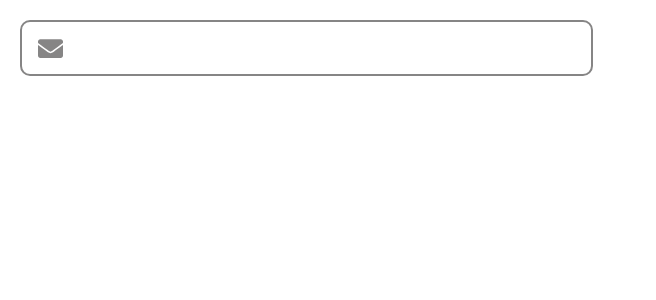
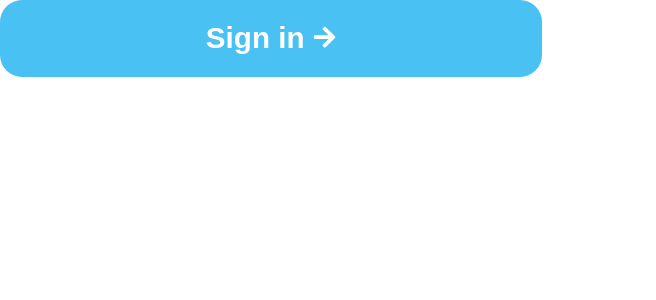
Before and after one commit to ULA-Development/ClinicWaitTime_Website, a React (Create React App) app: page / in a window 1280 px wide. Shown: the top 300 px of the page, without its empty margins (0-656 px from the left). Built offline with nearby package versions, Linux system fonts and the light colour scheme.

Commit message:
Ceating a new CSS file for Button

```diff
--- a/package.json
+++ b/package.json
@@ -7,7 +7,6 @@
     "@testing-library/react": "^13.4.0",
     "@testing-library/user-event": "^13.5.0",
     "@types/jest": "^27.5.2",
-    "@types/node": "^16.18.34",
     "@types/react": "^18.2.7",
     "@types/react-dom": "^18.2.4",
     "firebase": "^9.22.1",
@@ -40,5 +39,8 @@
       "last 1 firefox version",
       "last 1 safari version"
     ]
+  },
+  "devDependencies": {
+    "@types/node": "^20.2.5"
   }
 }
--- a/src/App.tsx
+++ b/src/App.tsx
@@ -4,6 +4,7 @@ import { getDatabase, ref, set, onValue } from "firebase/database";
 import { getAuth, createUserWithEmailAndPassword } from "firebase/auth";
 import firebaseConfig from "./data/firebaseConfig";
 import TextInput from "./components/TextInput";
+import Button from "./components/Button";
 
 const app = initializeApp(firebaseConfig);
 const db = getDatabase(app);
@@ -38,8 +39,9 @@ function createUser() {
 
 function App() {
   return (
-    <TextInput/>
-
+    <div>
+      <Button onClick={() => console.log("clicked")}>Sign in</Button>
+    </div>
   );
 }
 
--- /dev/null
+++ b/src/components/Button.css
@@ -0,0 +1,21 @@
+.Button {
+    padding: 10px 20px;
+    border-radius: 22px;
+    font-weight: bold;
+    font-size: 29.6px;
+    color: white;
+    background-color: #4AC1F3;
+    transition: backgroundcolor 0.5s ease;
+    text-align: center;
+    border: none;
+  }
+
+  .Button-clicked {
+    animation: button-click 0.6s;
+  }
+
+  @keyframes button-click {
+    0% { background-color: #4AC1F3; }
+    50% { background-color: #0072a3d0; }
+    100% { background-color: #4AC1F3; }
+  }
--- /dev/null
+++ b/src/components/Button.tsx
@@ -0,0 +1,41 @@
+import { ReactNode, useState } from "react";
+import { Interface } from "readline";
+import "./Button.css";
+
+interface Props {
+  children: ReactNode;
+  onClick: () => void;
+  width?: number;
+  height?: number;
+}
+
+const Button = ({ children, onClick, width = 541.6, height = 76.5 }: Props) => {
+  const [clicked, setClicked] = useState(false);
+  return (
+    <button
+      className={`Button ${clicked ? "Button-clicked" : ""}`}
+      onClick={() => {
+        onClick();
+        setClicked(true);
+      }}
+      onAnimationEnd={() => setClicked(false)}
+      style={{ width: `${width}px`, height: `${height}px` }}
+    >
+      {children}{" "}
+      <svg
+        width="23"
+        height="22"
+        viewBox="0 0 23 22"
+        fill="none"
+        xmlns="http://www.w3.org/2000/svg"
+      >
+        <path
+          d="M9.95701 2.12015L11.0184 1.05875C11.4678 0.609324 12.1946 0.609324 12.6392 1.05875L21.9337 10.3484C22.3831 10.7979 22.3831 11.5246 21.9337 11.9692L12.6392 21.2637C12.1898 21.7131 11.4631 21.7131 11.0184 21.2637L9.95701 20.2023C9.5028 19.7481 9.51236 19.007 9.97613 18.5624L15.7374 13.0737H1.99646C1.36058 13.0737 0.848999 12.5621 0.848999 11.9262V10.3962C0.848999 9.76036 1.36058 9.24878 1.99646 9.24878H15.7374L9.97613 3.76007C9.50758 3.31543 9.49802 2.57436 9.95701 2.12015Z"
+          fill="white"
+        />
+      </svg>
+    </button>
+  );
+};
+
+export default Button;
```
Also changed, not shown: 1 other file (tests, documents, lock files or other folders).
